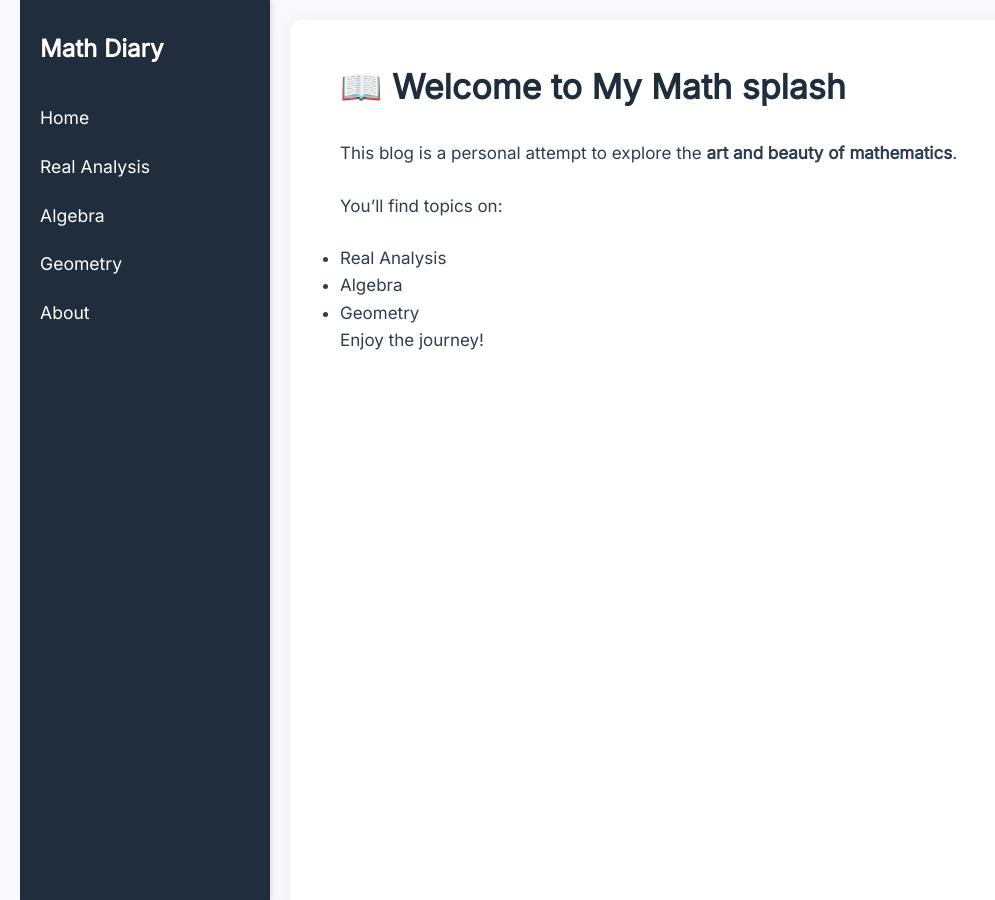
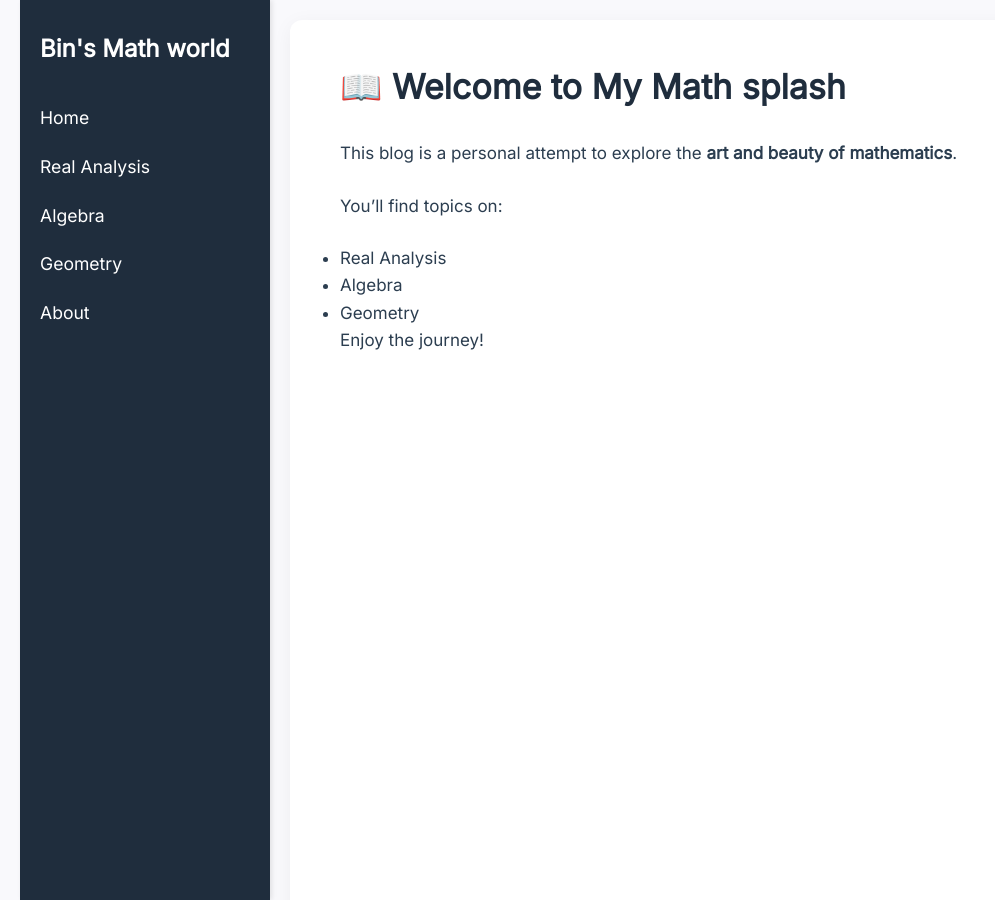
Before and after one commit to GitDisciplined/GitDisciplined.github.io, a Jekyll site: the page built from index.md, in a window 1280 px wide and 900 px high. Shown: the whole window, without its empty margins (0-995 px from the left). Built offline with Jekyll 4.4.1, drawn with Linux system fonts in a browser that asks for light colours.

Commit message:
Update sidebar.html

```diff
--- a/_includes/sidebar.html
+++ b/_includes/sidebar.html
@@ -1,4 +1,4 @@
-<h2>Math Diary</h2>
+<h2>Bin's Math world</h2>
 <nav>
   <ul>
     <li><a href="/">Home</a></li>
```
